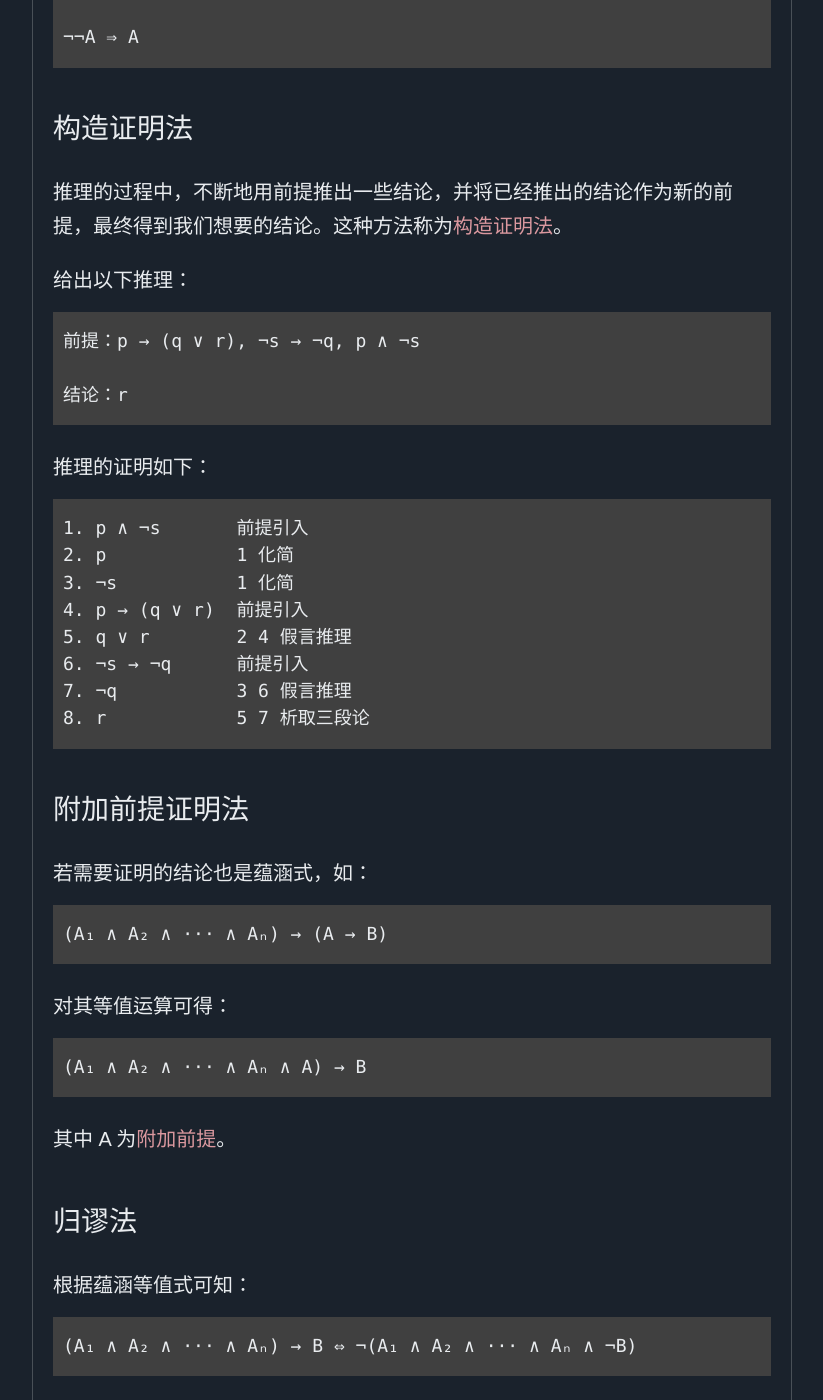
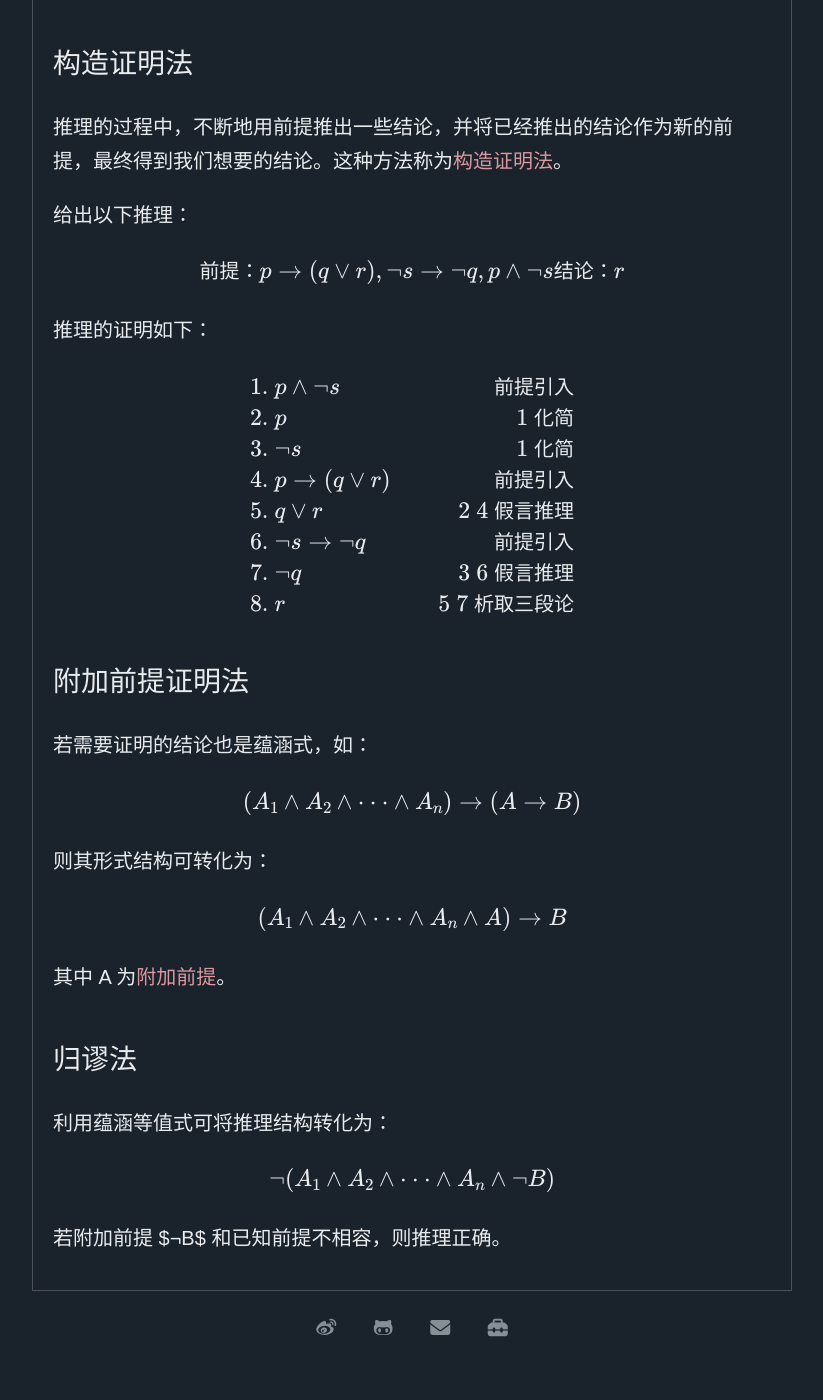
Before and after one commit to fengzhuyi/fengzhuyi.github.io, a Jekyll site: the page built from logic/propositional-reasoning.md, in a window 1280 px wide and 1400 px high, scrolled down 2410 px. Shown: the whole window, without its empty margins (228-1051 px from the left). Built offline with Jekyll 4.4.1, drawn with Linux system fonts in a browser that asks for light colours; formulas are drawn with MathJax 3; after the commit the page ends 3781 px from its top, so only the background shows below that; some of the changed text lies outside the part shown.

Commit message:
命题逻辑模块完善

````diff
--- a/logic/propositional-logic.md
+++ b/logic/propositional-reasoning.md
@@ -1,8 +1,9 @@
 ---
-title: 命题逻辑
+title: 命题推理
+mathjax: true
 ---
 
-> 上一章：[主析取范式](/logic/dnf)
+> 上一章：[析取范式](/logic/dnf)
 
 推理是从前提出发推出结论的思维过程。
 
@@ -10,17 +11,17 @@ title: 命题逻辑
 
 ## 推理
 
-由前提 A 推出结论 B 的形式结构为 A → B。
+由前提 A 推出结论 B 的形式结构为 $A → B$。
 
 若有 n 个前提，则推理的形式结构为
 
-```
-(A₁ ∧ A₂ ∧ ··· ∧ Aₙ) → B
-```
+$$
+(A_1 ∧ A_2 ∧ \cdots ∧ A_n) → B
+$$
 
 若形式结构为`永真式`，则称从前提推出结论的`推理正确`，结论是前提的`逻辑结论`。否则称`推理不正确`。
 
-若 A → B 为永真式，则可记作 A ⇒ B。
+若 $A → B$ 为永真式，则可记作 $A ⇒ B$。
 
 我们之前学过几种判断永真式的方法：
 
@@ -40,49 +41,62 @@ title: 命题逻辑
 
 推理定律指永真蕴涵式。主要有以下 8 条：
 
-```
-1. 附加
+（1） 附加
 
+$$
 A ⇒ (A ∨ B)
+$$
 
-2. 化简
+（2）化简
 
+$$
 (A ∧ B) ⇒ A
+$$
 
-3. 假言推理
+（3）假言推理
 
+$$
 (A → B) ∧ A ⇒ B
+$$
 
-4. 拒取式
+（4）拒取式
 
+$$
 (A → B) ∧ ¬B ⇒ ¬A
+$$
 
-5. 析取三段论
+（5）析取三段论
 
+$$
 (A ∨ B) ∧ ¬B ⇒ A
+$$
 
-6. 假言三段论
+（6）假言三段论
 
+$$
 (A →B ) ∧ (B → C) ⇒ (A → C)
+$$
 
-7. 等价三段论
+（7）等价三段论
 
+$$
 (A ↔ B) ∧ (B ↔ C) ⇒ (A ↔ C)
+$$
 
-8. 构造三段论
+（8）构造三段论
 
+$$
 (A → B) ∧ (C → D) ∧ (A ∨ C) ⇒ (B ∨ D)
-```
+$$
 
 除了上述 8 条，每个等值式均产生 2 个推理定律。
 
-例如，由 A ⇔ ¬¬A 可以产生两条推理定律：
+如 $A ⇔ ¬¬A$ 可以产生两条推理定律：
 
-```
-A ⇒ ¬¬A
-
+$$
+A ⇒ ¬¬A \\
 ¬¬A ⇒ A
-```
+$$
 
 ## 构造证明法
 
@@ -90,47 +104,48 @@ A ⇒ ¬¬A
 
 给出以下推理：
 
-```
-前提：p → (q ∨ r), ¬s → ¬q, p ∧ ¬s
-
-结论：r
-```
+$$
+\text{前提：}p → (q ∨ r), ¬s → ¬q, p ∧ ¬s \\
+\text{结论：}r
+$$
 
 推理的证明如下：
 
-```
-1. p ∧ ¬s       前提引入
-2. p            1 化简
-3. ¬s           1 化简
-4. p → (q ∨ r)  前提引入
-5. q ∨ r        2 4 假言推理
-6. ¬s → ¬q      前提引入
-7. ¬q           3 6 假言推理
-8. r            5 7 析取三段论
-```
+$$
+\begin{align}
+&\text{1. } p ∧ ¬s       &\text{前提引入} \\
+&\text{2. } p            &\text{1 化简} \\
+&\text{3. } ¬s           &\text{1 化简} \\
+&\text{4. } p → (q ∨ r)  &\text{前提引入} \\
+&\text{5. } q ∨ r        &\text{2 4 假言推理} \\
+&\text{6. } ¬s → ¬q      &\text{前提引入} \\
+&\text{7. } ¬q           &\text{3 6 假言推理} \\
+&\text{8. } r            &\text{5 7 析取三段论} \\
+\end{align}
+$$
 
 ## 附加前提证明法
 
 若需要证明的结论也是蕴涵式，如：
 
-```
-(A₁ ∧ A₂ ∧ ··· ∧ Aₙ) → (A → B)
-```
+$$
+(A_1 ∧ A_2 ∧ ··· ∧ A_n) → (A → B)
+$$
 
-对其等值运算可得：
+则其形式结构可转化为：
 
-```
-(A₁ ∧ A₂ ∧ ··· ∧ Aₙ ∧ A) → B
-```
+$$
+(A_1 ∧ A_2 ∧ ··· ∧ A_n ∧ A) → B
+$$
 
 其中 A 为`附加前提`。
 
 ## 归谬法
 
-根据蕴涵等值式可知：
+利用蕴涵等值式可将推理结构转化为：
 
-```
-(A₁ ∧ A₂ ∧ ··· ∧ Aₙ) → B ⇔ ¬(A₁ ∧ A₂ ∧ ··· ∧ Aₙ ∧ ¬B)
-```
+$$
+¬(A_1 ∧ A_2 ∧ ··· ∧ A_n ∧ ¬B)
+$$
 
-若附加前提 ¬B 和已知前提不相容，则推理的形式结构为永真式，因此推理正确。
+若附加前提 $¬B$ 和已知前提不相容，则推理正确。
````
Also changed, not shown: logic/dnf.md (+48 -25 lines), logic/equivalent-formula.md (added, +173 -0 lines), logic/formula.md (+19 -19 lines), logic/index.md (+3 -0 lines), logic/propositional-calculus.md (deleted, +0 -143 lines).
